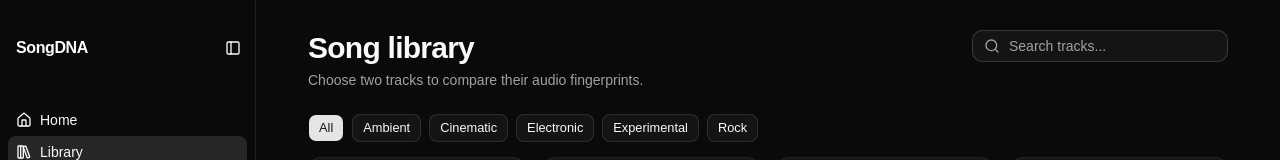
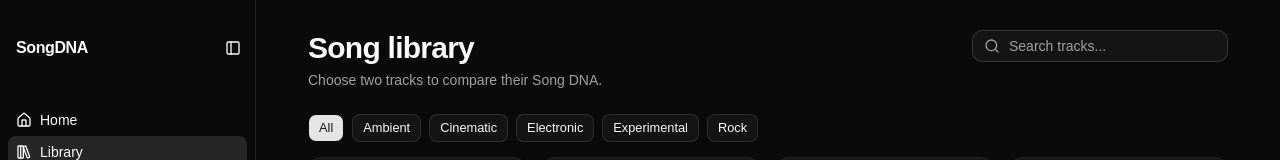
Before and after one commit to chloewalkerrr/song-dna, a React (Vite) app in the folder frontend/: page /library in a window 1280 px wide. Shown: the top 160 px of the page. Built offline with nearby package versions, Linux system fonts and the light colour scheme; no server answers.

Commit message:
fix: clarify library comparison copy

```diff
--- a/frontend/src/pages/LibraryPage.jsx
+++ b/frontend/src/pages/LibraryPage.jsx
@@ -50,7 +50,7 @@ function LibraryPage() {
         <div>
           <h1 className="mb-1 text-3xl font-semibold tracking-tight">Song library</h1>
           <p className="text-sm text-muted-foreground">
-            Choose two tracks to compare their audio fingerprints.
+            Choose two tracks to compare their Song DNA.
           </p>
         </div>
 
```
